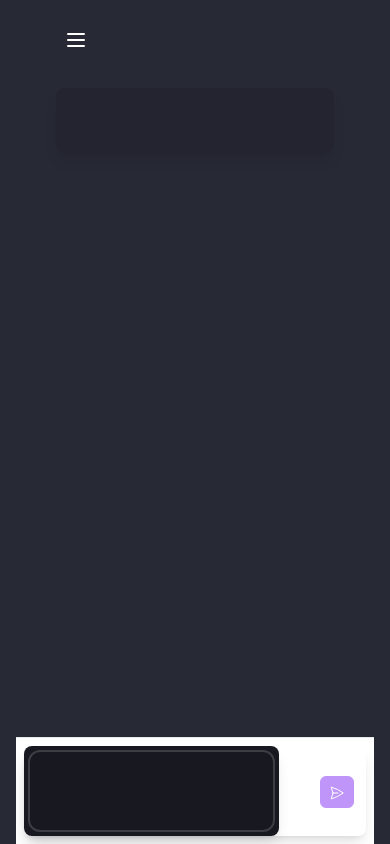
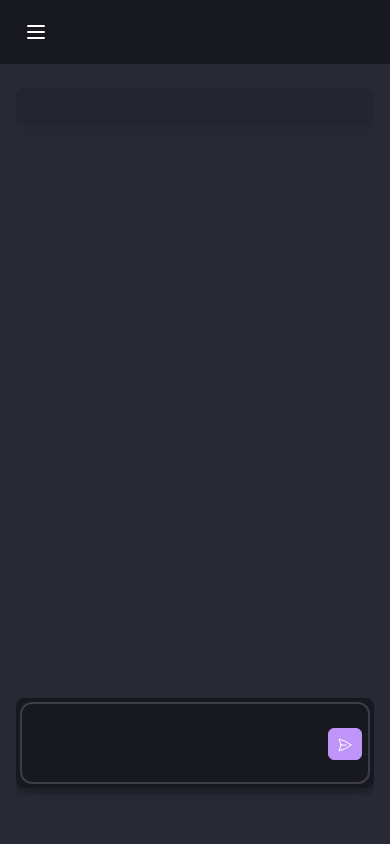
Before and after one commit to ajesuscode/intellekta, a Next.js app: page /chat in a window 390 px wide. Built offline with nearby package versions, Linux system fonts and the light colour scheme.

Commit message:
fix: pages responsivenes

```diff
--- a/src/app/chat/page.tsx
+++ b/src/app/chat/page.tsx
@@ -30,10 +30,10 @@ export default function Chat() {
     }, []);
 
     return (
-        <section className="relative w-full h-full transition-width flex flex-col overflow-hidden items-stretch flex-1 p-10 font-body">
+        <section className="relative w-full h-full transition-width flex flex-col overflow-hidden items-stretch flex-1 pb-10 pt-10 font-body">
             <div
                 ref={messageListRef}
-                className="bg-base-200/25 shadow-lg p-8 rounded-lg  overflow-y-auto relative mb-32"
+                className="bg-base-200/25 shadow-lg p-4 md:p-8 rounded-lg overflow-y-auto relative mb-32"
             >
                 {messages.map((message, index) => {
                     let icon;
@@ -71,13 +71,13 @@ export default function Chat() {
                     );
                 })}
             </div>
-            <div className="absolute bottom-0 left-0 w-full border-t md:border-t-0 dark:border-white/20 md:border-transparent md:dark:border-transparent md:bg-vert-light-gradient bg-white dark:bg-gray-800 md:!bg-transparent dark:md:bg-vert-dark-gradient pt-2">
+            <div className="absolute bottom-0 left-0 w-full pt-2">
                 <form
-                    className="stretch mx-2 flex flex-row gap-3 last:mb-2 md:mx-4 md:last:mb-6 lg:mx-auto lg:max-w-2xl xl:max-w-3xl"
+                    className=" flex flex-col md:flex-row gap-3 last:mb-2  md:last:mb-6 mx-auto "
                     onSubmit={handleSubmit}
                 >
-                    <div className="relative flex h-full flex-1 items-stretch md:flex-col shadow-lg rounded-lg flex-row justify-between">
-                        <div className="flex p-2 bg-base-200 rounded-lg shadow-lg">
+                    <div className="relative flex h-full flex-1 items-stretch md:flex-col shadow-lg rounded-lg  justify-between">
+                        <div className="flex flex-1 p-2 bg-base-200 rounded-lg shadow-lg">
                             <textarea
                                 className="textarea resize-none bg-base-200 w-full pl-4 pr-10 rounded-lg"
                                 // onKeyDown={handleSubmit}
@@ -94,8 +94,8 @@ export default function Chat() {
                         <div className="flex">
                             <button className="btn btn-sm btn-secondary absolute p-2 right-3 self-center bottom-7 rounded-md md:p-2 text-white transition-colors disabled:opacity-40">
                                 {/* {isLoading ? (
-                                    <span className="loading loading-dots loading-xs"></span>
-                                ) : ( */}
+                                <span className="loading loading-dots loading-xs"></span>
+                            ) : ( */}
                                 <PaperAirplaneIcon className="w-4 h-4" />
                                 {/* )} */}
                             </button>
--- a/src/app/emails/page.tsx
+++ b/src/app/emails/page.tsx
@@ -121,7 +121,7 @@ const AddTemplateButton: React.FC = () => {
 
     console.log(templates);
     return (
-        <div className="w-full h-full relative flex flex-col overflow-y-auto bg-base-200/50 rounded-lg ">
+        <div className="w-full h-full relative flex flex-col overflow-y-auto bg-base-200/50 rounded-lg pt-8">
             {alert && (
                 <div className="alert alert-warning font-body">
                     <svg
@@ -141,7 +141,7 @@ const AddTemplateButton: React.FC = () => {
                 </div>
             )}
             <button
-                className="p-1 btn btn-secondary btn-sm fixed lg:top-16 lg:right-16 m-4 top-10 right-6"
+                className="p-1 btn btn-secondary btn-sm fixed top-16 lg:right-16 m-4 right-6"
                 onClick={handleAddTemplate}
             >
                 <div
--- a/src/app/experiment/page.tsx
+++ b/src/app/experiment/page.tsx
@@ -41,7 +41,7 @@ export default function ExperimentPage() {
     console.log(result);
 
     return (
-        <div className="flex flex-col h-full font-body">
+        <div className="flex flex-col h-full font-body pt-12 lg:px-12">
             {error && (
                 <div
                     className="alert alert-error"
--- a/src/app/layout.tsx
+++ b/src/app/layout.tsx
@@ -23,7 +23,7 @@ export default function RootLayout({
                         <Navbar />
                         <main className="flex w-full flex-row h-full ">
                             <Drawer />
-                            <div className="px-4 pt-12 lg:p-16 flex-1 w-screen dark:bg-base-100">
+                            <div className="px-4 p-12 lg:p-16 flex-1 w-screen dark:bg-base-100">
                                 {children}
                             </div>
                         </main>
--- a/src/app/translate/page.tsx
+++ b/src/app/translate/page.tsx
@@ -66,7 +66,7 @@ export default function Translate() {
         </p>
     ));
     return (
-        <section className="pt-16 lg:px-48 px-12 md:px-20 flex flex-col gap-8">
+        <section className="pt-16 lg:px-48 px-6 md:px-20 flex flex-col gap-8">
             <form onSubmit={getTranslation} className="flex flex-col gap-8">
                 <div className="text-xl font-display">translator</div>
                 <textarea
--- a/src/app/tutor/page.tsx
+++ b/src/app/tutor/page.tsx
@@ -32,7 +32,7 @@ export default function Tutor() {
         </p>
     ));
     return (
-        <div className="h-full p-8 mx-auto flex flex-col gap-4 pt-16 lg:px-48 px-12 md:px-20">
+        <div className="h-full pt-8 px-4 mx-auto flex flex-col gap-4  lg:px-48 md:px-20">
             <span className="text-primary font-display">TUTOR PAGE</span>
             <span className="text-sm font-body">
                 - Paste phrase or sentence and I will correct it gramatically
--- a/src/components/Navbar.tsx
+++ b/src/components/Navbar.tsx
@@ -2,15 +2,17 @@
 import React, { useState } from "react";
 import Link from "next/link";
 import ThemeToggler from "./ThemeToggler";
+import Drawer from "./Drawer";
+import { directories } from "@/lib/directories/directories";
 
 function Navbar({ title: string }) {
     const [navbar, setNavbar] = useState(false);
     return (
         <>
-            <nav className="w-full fixed p-2">
-                <div className="justify-between px-4 mx-8 lg:max-w-7xl md:items-center md:flex md:px-8">
+            <nav className="w-full fixed z-10">
+                <div className="flex flex-col justify-between px-4 lg:min-w-7xl bg-base-200 lg:flex-row lg:py-3 ">
                     <div>
-                        <div className="flex items-center justify-between py-3 md:py-5 md:block">
+                        <div className="flex flex-col justify-between py-3 md:block">
                             <div className="md:hidden">
                                 <button
                                     className="p-2 text-gray-700 rounded-md outline-none focus:border-gray-400 focus:border"
@@ -51,10 +53,26 @@ function Navbar({ title: string }) {
                     </div>
                     <div>
                         <div
-                            className={`flex-1 justify-self-center mt-8 md:block md:pb-0 md:mt-0 ${
+                            className={`flex-1 justify-between lg:hidden md:hidden ${
                                 navbar ? "block" : "hidden"
                             }`}
                         >
+                            {directories.map((item) => (
+                                <Link
+                                    key={item.slug}
+                                    href={item.path}
+                                    className="hover:cursor-pointer"
+                                >
+                                    <div
+                                        className="pt-8 mx-8"
+                                        onClick={() => setNavbar(!navbar)}
+                                    >
+                                        <span className="font-body font-bold text-lg">
+                                            {item.name}
+                                        </span>
+                                    </div>
+                                </Link>
+                            ))}
                             <ThemeToggler />
                         </div>
                     </div>
--- a/src/components/ThemeToggler.tsx
+++ b/src/components/ThemeToggler.tsx
@@ -18,7 +18,7 @@ export default function ThemeToggler() {
     console.log(resolvedTheme);
 
     return (
-        <div className="flex flex-row gap-4 justify-center items-center">
+        <div className="flex flex-row gap-4 justify-end items-center p-2">
             <input
                 type="checkbox"
                 className="toggle toggle-sm dark:toggle-secondary toggle-primary"
```
